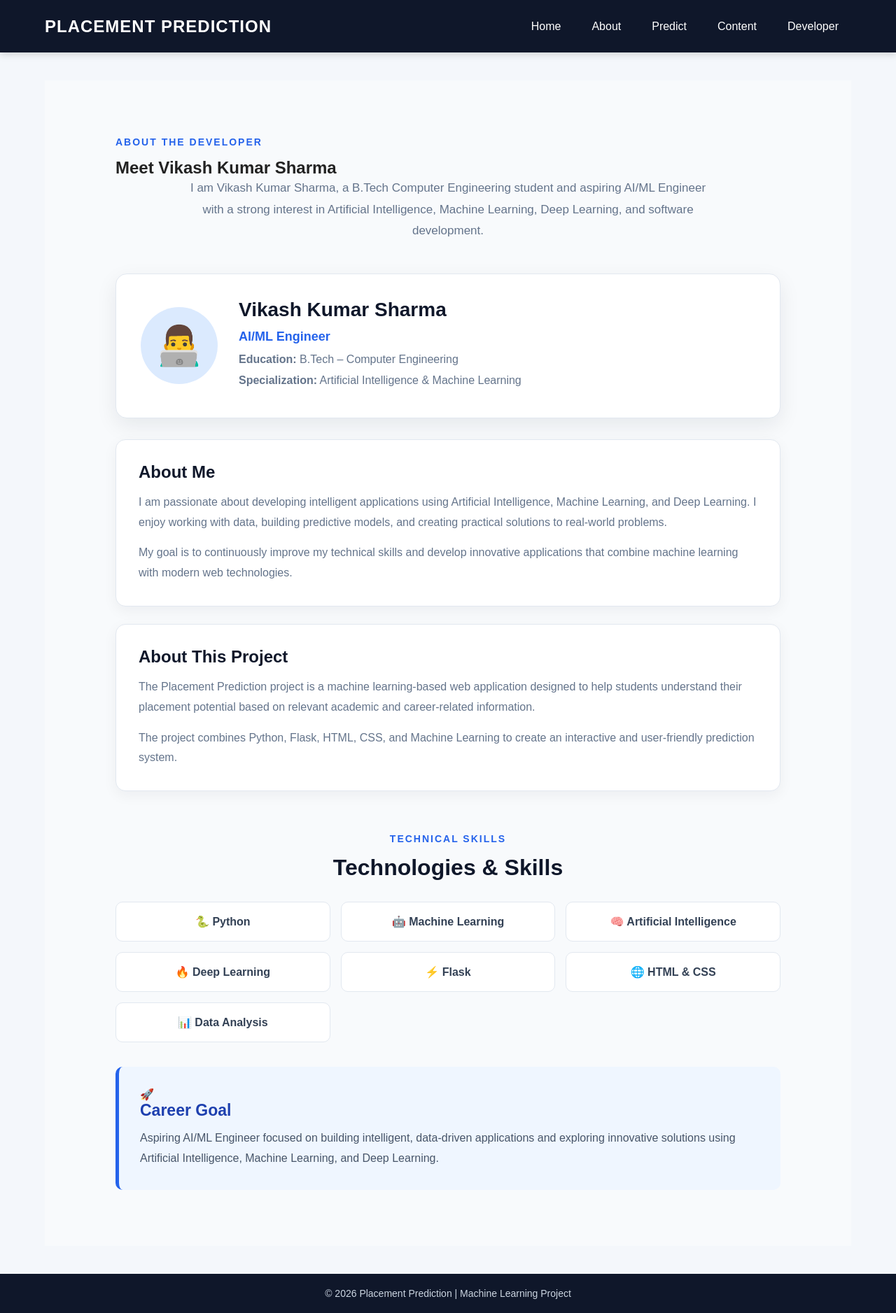
After one commit to vikashkumar97983282-glitch/Flask-Tutorial, a Flask app: page /developer in a window 1280 px wide. The commit adds this page. Shown: the whole page at 70% size. Run offline with Flask 3, Linux system fonts and the light colour scheme.

Commit message:
change creater to developer and add more css.

```diff
--- a/placement_prediction/app/__init__.py
+++ b/placement_prediction/app/__init__.py
@@ -10,10 +10,12 @@ def create_app():
     from app.routes import about_bp
     from app.routes import predict_bp
     from app.routes import content_bp
+    from app.routes import developer_bp
 
     app.register_blueprint(home_bp)
     app.register_blueprint(about_bp)
     app.register_blueprint(predict_bp)
     app.register_blueprint(content_bp)
+    app.register_blueprint(developer_bp)
 
     return app
--- a/placement_prediction/app/routes/__init__.py
+++ b/placement_prediction/app/routes/__init__.py
@@ -2,3 +2,4 @@ from .home import home_bp
 from .about import about_bp
 from .predict import predict_bp
 from .content import content_bp
+from .developer import developer_bp
--- /dev/null
+++ b/placement_prediction/app/routes/developer.py
@@ -0,0 +1,12 @@
+from flask import Blueprint, render_template, redirect, Response, url_for, session, flash
+
+
+
+
+
+developer_bp = Blueprint('developer', __name__)
+
+
+@developer_bp.route('/developer')
+def developer():
+    return render_template('developer.html')
--- a/placement_prediction/app/static/css/style.css
+++ b/placement_prediction/app/static/css/style.css
@@ -1434,3 +1434,236 @@ footer p {
         font-size: 28px;
     }
 }
+
+
+
+/* =========================================
+   CREATOR / DEVELOPER PAGE
+========================================= */
+
+.creator-section {
+    padding: 80px 20px;
+    background: #f8fafc;
+    min-height: 80vh;
+}
+
+.creator-content {
+    max-width: 950px;
+    margin: 0 auto;
+}
+
+.creator-content > .section-label,
+.creator-content > h2 {
+    text-align: center;
+}
+
+.creator-content > h2 {
+    font-size: 42px;
+    color: #0f172a;
+    margin-bottom: 20px;
+}
+
+.creator-content > h2 span {
+    color: #2563eb;
+}
+
+.creator-intro {
+    max-width: 750px;
+    margin: 0 auto 45px;
+    text-align: center;
+
+    color: #64748b;
+    font-size: 17px;
+    line-height: 1.8;
+}
+
+
+/* Developer Profile */
+
+.creator-profile {
+    display: flex;
+    align-items: center;
+    gap: 30px;
+
+    background: #ffffff;
+    padding: 35px;
+
+    border-radius: 16px;
+    border: 1px solid #e2e8f0;
+
+    box-shadow: 0 10px 30px rgba(15, 23, 42, 0.08);
+
+    margin-bottom: 30px;
+}
+
+.creator-icon {
+    width: 110px;
+    height: 110px;
+
+    flex-shrink: 0;
+
+    display: flex;
+    align-items: center;
+    justify-content: center;
+
+    background: #dbeafe;
+    border-radius: 50%;
+
+    font-size: 55px;
+}
+
+.creator-info h3 {
+    font-size: 28px;
+    color: #0f172a;
+    margin-bottom: 8px;
+}
+
+.creator-role {
+    color: #2563eb !important;
+    font-size: 18px !important;
+    font-weight: 700;
+    margin-bottom: 15px;
+}
+
+.creator-info p {
+    color: #64748b;
+    line-height: 1.6;
+    margin-bottom: 5px;
+}
+
+
+/* About Cards */
+
+.creator-card {
+    background: #ffffff;
+
+    padding: 32px;
+
+    border-radius: 14px;
+    border: 1px solid #e2e8f0;
+
+    margin-bottom: 25px;
+
+    box-shadow: 0 6px 20px rgba(15, 23, 42, 0.05);
+}
+
+.creator-card h3 {
+    color: #0f172a;
+    font-size: 24px;
+    margin-bottom: 15px;
+}
+
+.creator-card p {
+    color: #64748b;
+    line-height: 1.8;
+    margin-bottom: 15px;
+}
+
+.creator-card p:last-child {
+    margin-bottom: 0;
+}
+
+
+/* Skills */
+
+.creator-skills {
+    margin-top: 60px;
+    text-align: center;
+}
+
+.creator-skills h2 {
+    color: #0f172a;
+    font-size: 32px;
+    margin-bottom: 30px;
+}
+
+.skills-grid {
+    display: grid;
+    grid-template-columns: repeat(3, 1fr);
+    gap: 15px;
+}
+
+.skill {
+    background: #ffffff;
+
+    padding: 18px;
+
+    border-radius: 10px;
+    border: 1px solid #e2e8f0;
+
+    color: #334155;
+    font-weight: 600;
+
+    transition: all 0.3s ease;
+}
+
+.skill:hover {
+    transform: translateY(-4px);
+    border-color: #93c5fd;
+    box-shadow: 0 8px 20px rgba(15, 23, 42, 0.08);
+}
+
+
+/* Career Goal */
+
+.creator-goal {
+    margin-top: 35px;
+
+    padding: 30px;
+
+    background: #eff6ff;
+
+    border-left: 5px solid #2563eb;
+    border-radius: 10px;
+}
+
+.creator-goal h3 {
+    color: #1e40af;
+    font-size: 23px;
+    margin-bottom: 12px;
+}
+
+.creator-goal p {
+    color: #475569;
+    line-height: 1.8;
+}
+
+
+/* =========================================
+   MOBILE
+========================================= */
+
+@media (max-width: 700px) {
+
+    .creator-section {
+        padding: 60px 15px;
+    }
+
+    .creator-content > h2 {
+        font-size: 32px;
+    }
+
+    .creator-profile {
+        flex-direction: column;
+        text-align: center;
+        padding: 30px 20px;
+    }
+
+    .creator-icon {
+        width: 90px;
+        height: 90px;
+        font-size: 45px;
+    }
+
+    .creator-info h3 {
+        font-size: 24px;
+    }
+
+    .skills-grid {
+        grid-template-columns: 1fr;
+    }
+
+    .creator-card {
+        padding: 25px;
+    }
+}
--- a/placement_prediction/app/templates/base.html
+++ b/placement_prediction/app/templates/base.html
@@ -9,14 +9,13 @@
 <body>
     <header>
         <div class="container">
-            <h1>My To Do App</h1>
+            <h1> PLACEMENT PREDICTION </h1>
             <nav>
-                <a href="{{url_for('tasks.view_tasks')}}">Home</a>
-                {% if 'user' in session %}
-                    <a href="{{ url_for('auth.logout') }}">Logout</a>
-                {% else %}
-                    <a href="{{ url_for('auth.login') }}">Login</a>
-                {% endif %}
+                <a href="{{url_for('home.home')}}">Home</a>
+                <a href="{{ url_for('about.about') }}">About</a>
+                <a href="{{ url_for('predict.predict') }}">Predict</a>
+                <a href="{{ url_for('content.content') }}">Content</a>
+                <a href="{{ url_for('developer.developer') }}">Developer</a>
             </nav>
         </div>
     </header>
@@ -31,7 +30,7 @@
     </main>
     <footer>
         <div class="container">
-            <p>&copy; {{2025}} My Flask To Do App</p>
+            <p>&copy; {{2026}} Placement Prediction | Machine Learning Project</p>
         </div>
     </footer>
 </body>
--- /dev/null
+++ b/placement_prediction/app/templates/developer.html
@@ -0,0 +1,200 @@
+{% extends "base.html" %}
+
+{% block title %}
+About the Developer | Placement Prediction
+{% endblock %}
+
+{% block content %}
+
+<section class="creator-section">
+
+    <div class="creator-content">
+
+        <!-- Header -->
+
+        <div class="creator-header">
+
+            <p class="section-label">
+                ABOUT THE DEVELOPER
+            </p>
+
+            <h2>
+                Meet <span>Vikash Kumar Sharma</span>
+            </h2>
+
+            <p class="creator-intro">
+                I am Vikash Kumar Sharma, a B.Tech Computer Engineering
+                student and aspiring AI/ML Engineer with a strong interest
+                in Artificial Intelligence, Machine Learning, Deep Learning,
+                and software development.
+            </p>
+
+        </div>
+
+
+        <!-- Developer Profile -->
+
+        <div class="creator-profile">
+
+            <div class="creator-icon">
+                👨‍💻
+            </div>
+
+            <div class="creator-info">
+
+                <h3>
+                    Vikash Kumar Sharma
+                </h3>
+
+                <p class="creator-role">
+                    AI/ML Engineer
+                </p>
+
+                <p>
+                    <strong>Education:</strong>
+                    B.Tech – Computer Engineering
+                </p>
+
+                <p>
+                    <strong>Specialization:</strong>
+                    Artificial Intelligence & Machine Learning
+                </p>
+
+            </div>
+
+        </div>
+
+
+        <!-- About Developer -->
+
+        <div class="creator-card">
+
+            <h3>
+                About Me
+            </h3>
+
+            <p>
+                I am passionate about developing intelligent applications
+                using Artificial Intelligence, Machine Learning, and
+                Deep Learning. I enjoy working with data, building
+                predictive models, and creating practical solutions
+                to real-world problems.
+            </p>
+
+            <p>
+                My goal is to continuously improve my technical skills
+                and develop innovative applications that combine
+                machine learning with modern web technologies.
+            </p>
+
+        </div>
+
+
+        <!-- About Project -->
+
+        <div class="creator-card">
+
+            <h3>
+                About This Project
+            </h3>
+
+            <p>
+                The Placement Prediction project is a machine learning-based
+                web application designed to help students understand their
+                placement potential based on relevant academic and
+                career-related information.
+            </p>
+
+            <p>
+                The project combines Python, Flask, HTML, CSS, and Machine
+                Learning to create an interactive and user-friendly
+                prediction system.
+            </p>
+
+        </div>
+
+
+        <!-- Technical Skills -->
+
+        <div class="creator-skills">
+
+            <p class="section-label">
+                TECHNICAL SKILLS
+            </p>
+
+            <h2>
+                Technologies & Skills
+            </h2>
+
+            <div class="skills-grid">
+
+                <div class="skill">
+                    <span>🐍</span>
+                    Python
+                </div>
+
+                <div class="skill">
+                    <span>🤖</span>
+                    Machine Learning
+                </div>
+
+                <div class="skill">
+                    <span>🧠</span>
+                    Artificial Intelligence
+                </div>
+
+                <div class="skill">
+                    <span>🔥</span>
+                    Deep Learning
+                </div>
+
+                <div class="skill">
+                    <span>⚡</span>
+                    Flask
+                </div>
+
+                <div class="skill">
+                    <span>🌐</span>
+                    HTML & CSS
+                </div>
+
+                <div class="skill">
+                    <span>📊</span>
+                    Data Analysis
+                </div>
+
+            </div>
+
+        </div>
+
+
+        <!-- Career Goal -->
+
+        <div class="creator-goal">
+
+            <div class="goal-icon">
+                🚀
+            </div>
+
+            <div>
+
+                <h3>
+                    Career Goal
+                </h3>
+
+                <p>
+                    Aspiring AI/ML Engineer focused on building intelligent,
+                    data-driven applications and exploring innovative
+                    solutions using Artificial Intelligence, Machine Learning,
+                    and Deep Learning.
+                </p>
+
+            </div>
+
+        </div>
+
+    </div>
+
+</section>
+
+{% endblock %}
--- a/placement_prediction/app/templates/predict.html
+++ b/placement_prediction/app/templates/predict.html
@@ -0,0 +1,3 @@
+{% extends 'base.html' %}
+
+{% block title %} Predict {% endblock %}
```
Also changed, not shown: placement_prediction/app/routes/creater.py (deleted, +0 -12 lines).
